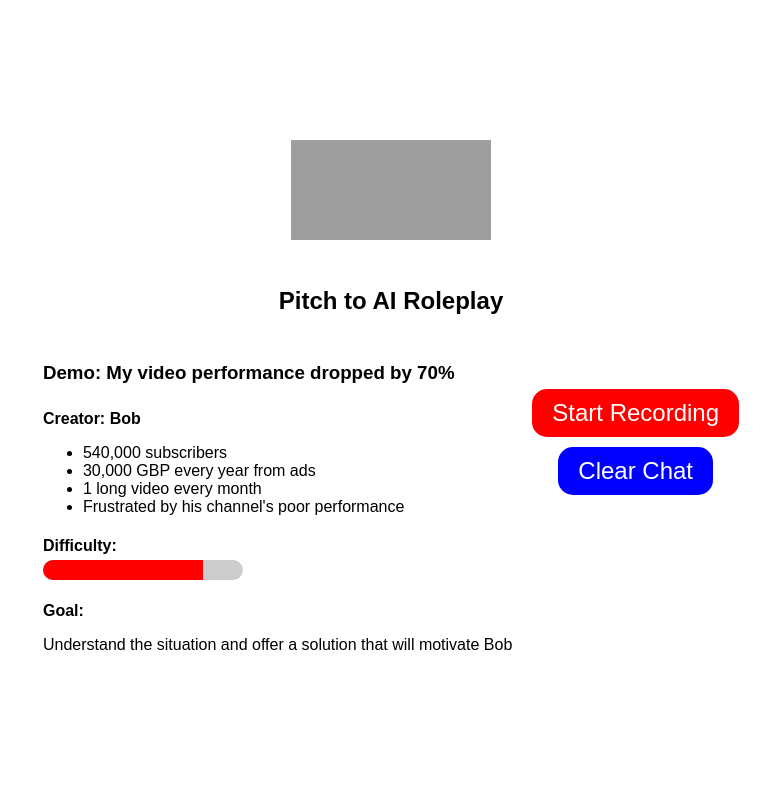
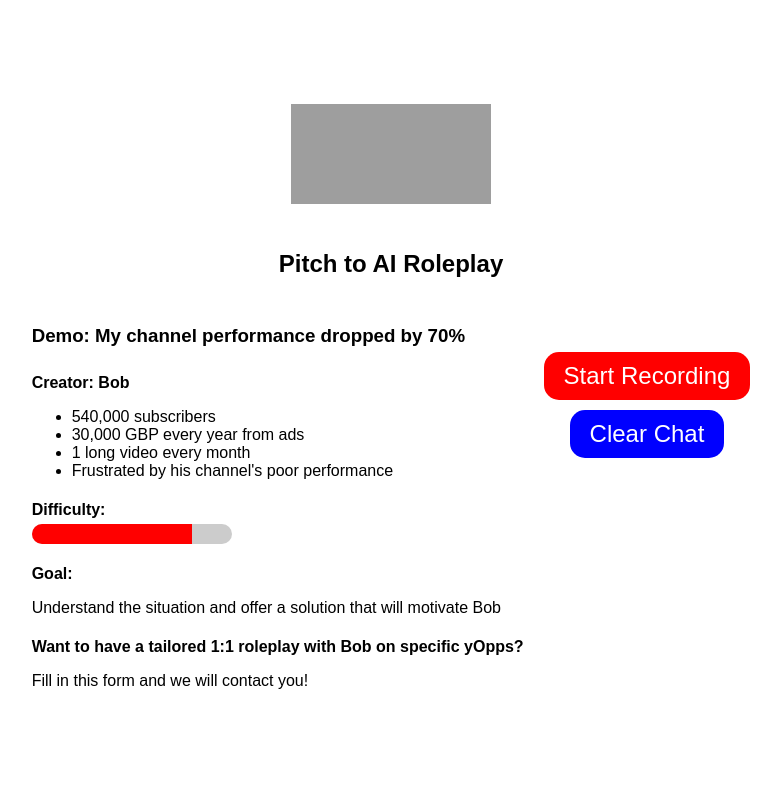
Before and after one commit to onemoreinterview/aicreator, a Flask app: page / in a window 1280 px wide. Shown: the whole page, without its empty margins (249-1030 px from the left). Run offline with Flask 3, Linux system fonts and the light colour scheme; grey boxes are pictures that could not be loaded.

Commit message:
Update index.html

```diff
--- a/templates/index.html
+++ b/templates/index.html
@@ -253,7 +253,7 @@ h2, h3, h4 {
             <h2>Pitch to AI Roleplay</h2>
         </div>
 
-        <h3>Demo: My video performance dropped by 70%</h3>
+        <h3>Demo: My channel performance dropped by 70%</h3>
 
         <div class="content">
             <div class="situation-info">
@@ -278,6 +278,8 @@ h2, h3, h4 {
                 <div class="goal">
                     <h4>Goal:</h4>
                     <p>Understand the situation and offer a solution that will motivate Bob</p>
+                    <h4>Want to have a tailored 1:1 roleplay with Bob on specific yOpps?</h4>
+                    <p>Fill in this form and we will contact you!</p>
                 </div>
             </div>
 
```
